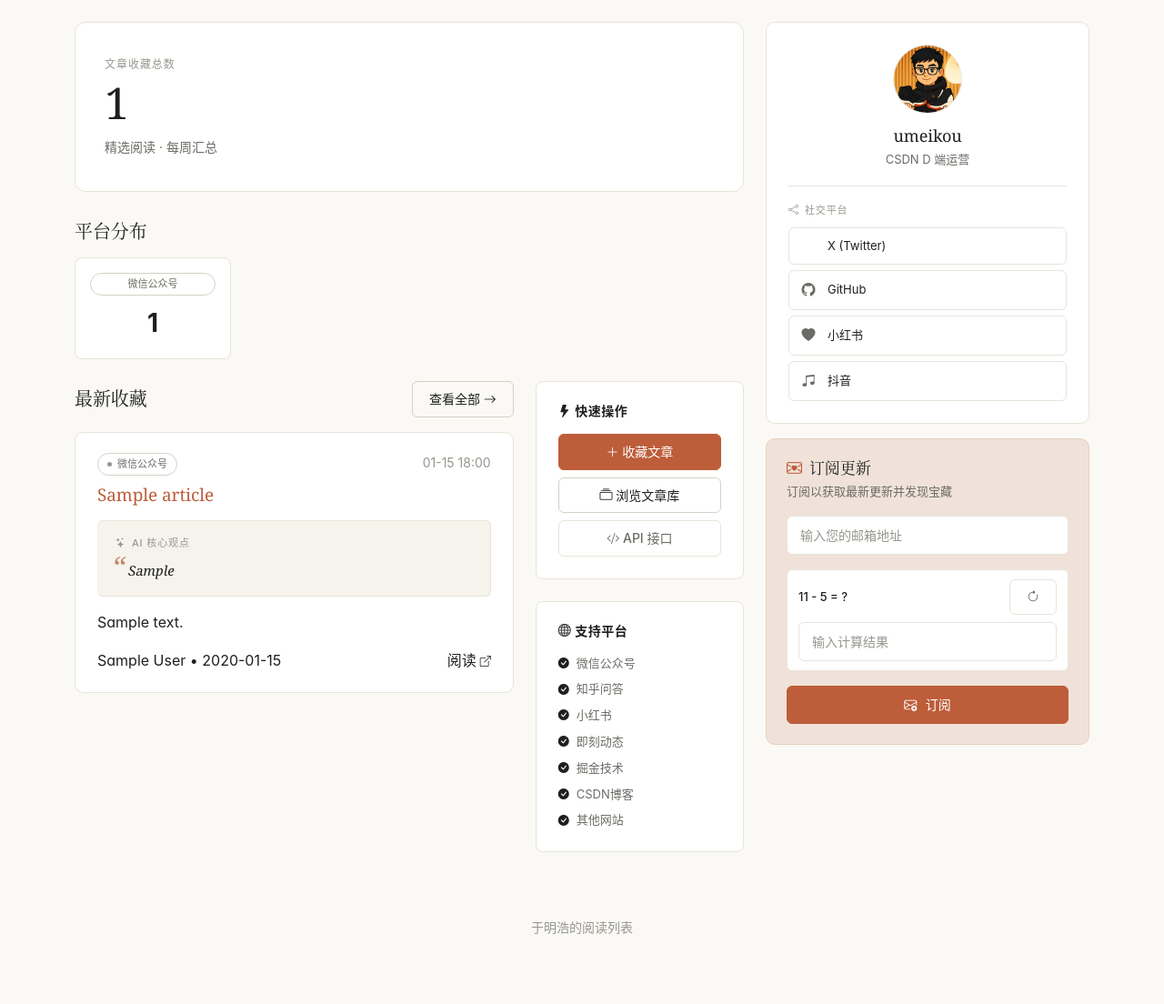
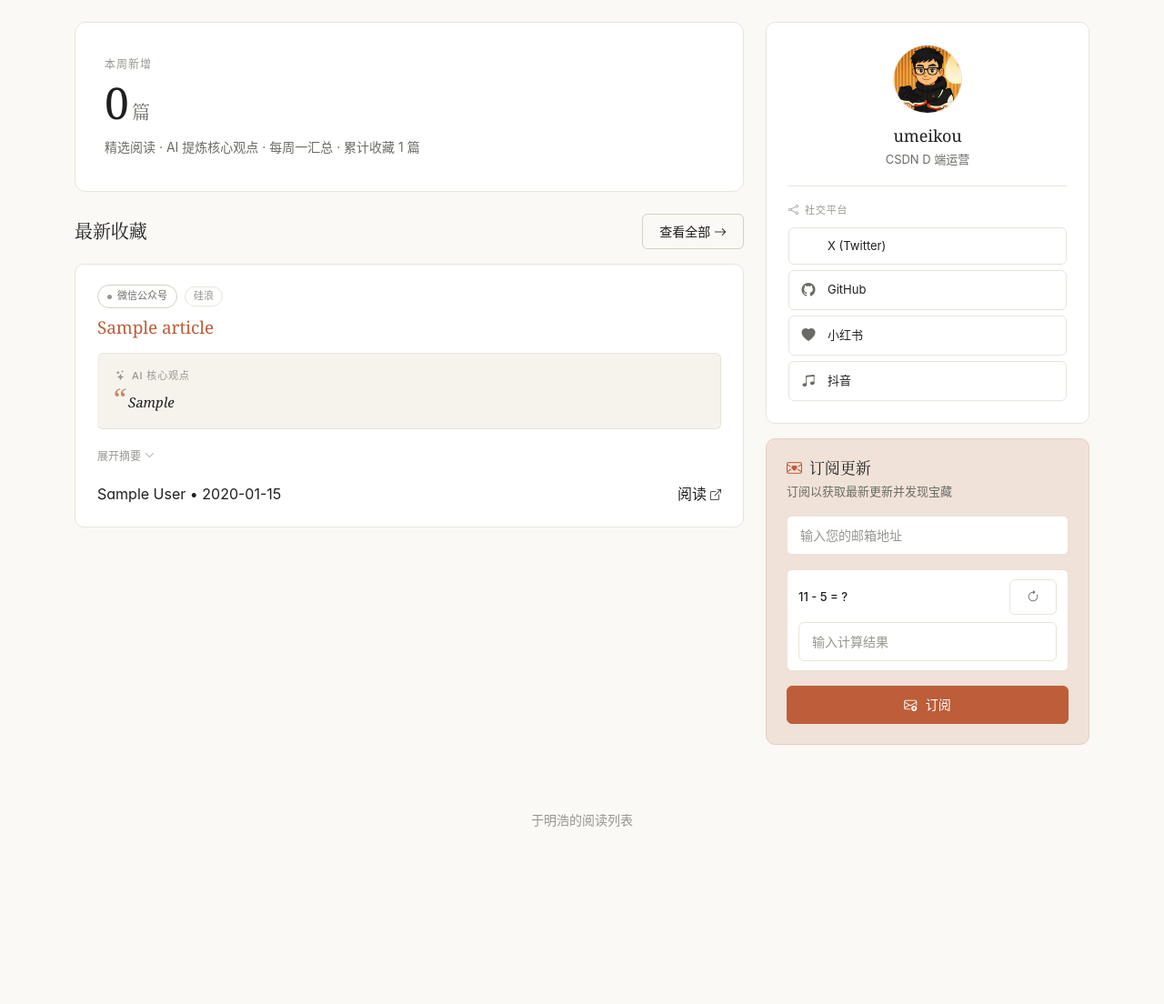
Before and after one commit to umeikou/django-article-collection, a Django app: page / in a window 1280 px wide. Shown: the part 66-1170 px from the top of the page at 91% size. After the commit the page ends 975 px from the top, so only its background shows below. Run offline with Django 5.2, Linux system fonts and the light colour scheme; tables that the repository leaves empty hold one stand-in row (values such as "Sample post").

Commit message:
v2.1.0 + v2.2.0: 首页阅读体验改版与主题分类
v2.1.0 首页改版：
- 最新收藏占满整宽成为页面主体，移除快速操作/支持平台面板
- 顶部改为「本周新增」视角，卡片新增预计阅读时长与 7 天内「新」标记
- AI 摘要默认折叠（展开摘要），摘要截断改为 line-clamp
- 支持整卡点击打开原文；移除首页平台分布统计

v2.2.0 主题分类：
- Article 新增 category 字段（硅浪/商场/人间/烟火/赛场/杂记）
- 文章与播客收藏时由 AI 自动归类（classify_category），失败回退杂记
- 文章库新增分类筛选 chips，卡片展示分类标签
- 新增存量文章批量归类脚本 scripts/classify_existing_articles.py
- 更新测试：analyze_article 现发送 3 个 prompt；新增分类解析单测（39 个全过）

```diff
--- a/articles/admin.py
+++ b/articles/admin.py
@@ -7,8 +7,8 @@ from .models import (Article, CollectionTask, PodcastEpisode, PodcastTaskEvent,
 
 @admin.register(Article)
 class ArticleAdmin(admin.ModelAdmin):
-    list_display = ['title', 'platform', 'author', 'collected_at']
-    list_filter = ['platform', 'collected_at']
+    list_display = ['title', 'platform', 'category', 'author', 'collected_at']
+    list_filter = ['platform', 'category', 'collected_at']
     search_fields = ['title', 'author', 'url']
     readonly_fields = ['url_hash', 'collected_at', 'updated_at']
 
--- a/articles/serializers.py
+++ b/articles/serializers.py
@@ -5,9 +5,10 @@ from .models import Article, CollectionTask, PodcastTaskEvent
 
 class ArticleSerializer(serializers.ModelSerializer):
     platform_display = serializers.CharField(source='get_platform_display', read_only=True)
+    category_display = serializers.CharField(source='get_category_display', read_only=True)
     class Meta:
         model = Article
-        fields = ['id','url','title','content','author','publish_time','platform','platform_display','tags','ai_summary','ai_key_point','collected_at','updated_at']
+        fields = ['id','url','title','content','author','publish_time','platform','platform_display','category','category_display','tags','ai_summary','ai_key_point','collected_at','updated_at']
         read_only_fields = ['id','url_hash','ai_summary','ai_key_point','collected_at','updated_at']
 
 
--- a/articles/services.py
+++ b/articles/services.py
@@ -329,6 +329,7 @@ class ArticleCollectionService:
             # AI分析（如果启用且有内容）
             ai_summary = ''
             ai_key_point = ''
+            category = 'misc'
 
             if enable_ai and article_data.get('content'):
                 logger.info(f"开始AI分析文章: {article_data.get('title', 'Unknown')}")
@@ -341,7 +342,8 @@ class ArticleCollectionService:
                         )
                         ai_summary = ai_result.get('summary', '')
                         ai_key_point = ai_result.get('key_point', '')
-                        logger.info(f"AI分析完成: 核心观点={ai_key_point[:50]}...")
+                        category = ai_result.get('category', 'misc')
+                        logger.info(f"AI分析完成: 核心观点={ai_key_point[:50]}... 分类={category}")
                     else:
                         logger.warning("AI服务不可用，跳过AI分析")
                 except Exception as e:
@@ -356,6 +358,7 @@ class ArticleCollectionService:
                 author=article_data.get('author'),
                 publish_time=article_data.get('publish_time'),
                 platform=article_data.get('platform'),
+                category=category,
                 ai_summary=ai_summary,
                 ai_key_point=ai_key_point
             )
--- a/articles/views.py
+++ b/articles/views.py
@@ -278,19 +278,29 @@ def changelog_view(request):
 
 
 def index(request):
-    """首页视图"""
-    # 获取统计数据
+    """首页视图 — 以「最新收藏」为主体，统计仅作辅助信息"""
+    from django.utils import timezone
+    from datetime import timedelta
+
+    # 统计数据
     total_articles = Article.objects.count()
-    platform_stats = Article.objects.values('platform').annotate(
-        count=Count('id')
-    ).order_by('-count')
+    week_new_count = Article.objects.filter(
+        collected_at__gte=timezone.now() - timedelta(days=7)
+    ).count()
 
-    # 获取最新文章
-    recent_articles = Article.objects.all()[:10]
+    # 获取最新文章，附加阅读时长 / 新鲜度标记
+    recent_articles = list(Article.objects.all()[:10])
+    for article in recent_articles:
+        chars = len(article.content or '')
+        if chars >= 300:
+            article.reading_minutes = max(1, round(chars / 400))
+        else:
+            article.reading_minutes = None
+        article.is_new = article.collected_at >= timezone.now() - timedelta(days=7)
 
     context = {
         'total_articles': total_articles,
-        'platform_stats': platform_stats,
+        'week_new_count': week_new_count,
         'recent_articles': recent_articles,
         'platform_choices': Article.PLATFORM_CHOICES,
     }
@@ -306,6 +316,11 @@ def article_list(request):
     platform = request.GET.get('platform')
     if platform:
         articles = articles.filter(platform=platform)
+
+    # 主题分类筛选
+    category = request.GET.get('category')
+    if category:
+        articles = articles.filter(category=category)
 
     # 搜索
     search = request.GET.get('search')
@@ -325,6 +340,8 @@ def article_list(request):
         'total_count': paginator.count,
         'platform_choices': Article.PLATFORM_CHOICES,
         'current_platform': platform,
+        'category_choices': Article.CATEGORY_CHOICES,
+        'current_category': category,
         'search_query': search,
     }
 
--- a/static/css/style.css
+++ b/static/css/style.css
@@ -1229,3 +1229,126 @@ hr { border-color: var(--border-color); opacity: 1; }
         padding-bottom: 72px;
     }
 }
+
+/* ===== 首页改版（v2.1.0）===== */
+
+/* 平台分布 — 一行小标签 */
+.platform-chips-row {
+    display: flex;
+    flex-wrap: wrap;
+    gap: 8px;
+}
+
+.platform-chip {
+    display: inline-flex;
+    align-items: center;
+    gap: 6px;
+    font-size: 12px;
+    color: var(--text-secondary);
+    border: 1px solid var(--border-color);
+    border-radius: 999px;
+    padding: 4px 12px;
+    background: var(--surface-color);
+}
+
+.platform-chip-count {
+    font-weight: 600;
+    color: var(--text-primary);
+    font-variant-numeric: tabular-nums;
+}
+
+/* 新鲜度标记 */
+.new-badge {
+    display: inline-block;
+    font-size: 11px;
+    font-weight: 600;
+    line-height: 1;
+    color: var(--accent-color);
+    border: 1px solid var(--accent-color);
+    border-radius: 999px;
+    padding: 3px 8px;
+    letter-spacing: 0.05em;
+}
+
+/* 摘要按行截断（代替 truncatechars 硬切） */
+.article-summary-clamp {
+    display: -webkit-box;
+    -webkit-line-clamp: 3;
+    -webkit-box-orient: vertical;
+    overflow: hidden;
+}
+
+/* 摘要折叠开关 */
+.summary-toggle {
+    display: inline-flex;
+    align-items: center;
+    gap: 4px;
+    font-size: 12px;
+    font-weight: 500;
+    color: var(--text-muted);
+    text-decoration: none;
+    margin-bottom: 4px;
+    cursor: pointer;
+}
+
+.summary-toggle:hover {
+    color: var(--accent-color);
+}
+
+.summary-toggle i {
+    font-size: 11px;
+    transition: transform 160ms ease;
+}
+
+.summary-toggle[aria-expanded="true"] {
+    color: var(--text-secondary);
+}
+
+/* 整卡可点 */
+.article-item-clickable {
+    cursor: pointer;
+}
+
+/* ===== 主题分类（v2.2.0）===== */
+
+/* 卡片上的分类小标签 */
+.category-tag {
+    display: inline-block;
+    font-size: 11px;
+    color: var(--text-muted);
+    border: 1px solid var(--border-color);
+    border-radius: 999px;
+    padding: 2px 9px;
+    line-height: 1.4;
+}
+
+/* 文章库分类筛选 chips */
+.category-chips-row {
+    display: flex;
+    flex-wrap: wrap;
+    gap: 8px;
+}
+
+.category-chip {
+    display: inline-block;
+    font-size: 12px;
+    color: var(--text-secondary);
+    text-decoration: none;
+    border: 1px solid var(--border-color);
+    border-radius: 999px;
+    padding: 4px 14px;
+    background: var(--surface-color);
+    transition: border-color 160ms ease, color 160ms ease;
+}
+
+.category-chip:hover {
+    color: var(--text-primary);
+    border-color: var(--border-strong);
+    text-decoration: none;
+}
+
+.category-chip.active {
+    color: var(--accent-color);
+    border-color: var(--accent-color);
+    font-weight: 500;
+}
--- a/templates/articles/base.html
+++ b/templates/articles/base.html
@@ -13,7 +13,7 @@
 
     <link href="https://cdn.jsdelivr.net/npm/bootstrap@5.3.0/dist/css/bootstrap.min.css" rel="stylesheet">
     <link href="https://cdn.jsdelivr.net/npm/bootstrap-icons@1.10.0/font/bootstrap-icons.css" rel="stylesheet">
-    <link rel="stylesheet" href="{% static 'css/style.css' %}?v=20260524c">
+    <link rel="stylesheet" href="{% static 'css/style.css' %}?v=20261120b">
     {% block styles %}{% endblock %}
 </head>
 <body>
--- a/templates/articles/index.html
+++ b/templates/articles/index.html
@@ -1,6 +1,6 @@
 {% extends 'articles/base.html' %}
 
-{% block title %}统计概览 · 于明浩的文章·播客列表{% endblock %}
+{% block title %}于明浩的文章·播客列表{% endblock %}
 
 {% block content_col_class %}col-lg-8{% endblock %}
 
@@ -11,49 +11,24 @@
 {% endblock %}
 
 {% block content %}
-<!-- 欢迎区域 -->
+<!-- 欢迎区域 — 读者视角：本周有什么新内容 -->
 <div class="row mb-4">
     <div class="col-12">
         <div class="liquid-glass-panel" style="padding: 2.25rem 2rem; border-radius: 12px;">
             <p style="margin: 0 0 6px 0; font-size: 12px; color: var(--text-muted); text-transform: uppercase; letter-spacing: 0.08em; font-weight: 500;">
-                文章收藏总数
+                本周新增
             </p>
-            <div class="stats-number">{{ total_articles }}</div>
+            <div class="stats-number">{{ week_new_count }}<span style="font-size: 1.25rem; font-weight: 500; color: var(--text-secondary);"> 篇</span></div>
             <p style="margin: 0.75rem 0 0 0; color: var(--text-secondary); font-size: 14px;">
-                精选阅读 · 每周汇总
+                精选阅读 · AI 提炼核心观点 · 每周一汇总<span class="d-none d-sm-inline"> · 累计收藏 {{ total_articles }} 篇</span>
             </p>
-        </div>
-    </div>
-</div>
-
-<!-- 平台统计 -->
-<div class="row mb-4">
-    <div class="col-12">
-        <h3 style="margin: 8px 0 16px 0; font-family: var(--font-serif); font-size: 20px; font-weight: 500; letter-spacing: -0.005em;">平台分布</h3>
-        <div class="row g-3">
-            {% for stat in platform_stats %}
-            <div class="col-6 col-md-4 col-lg-3">
-                <div class="liquid-glass-panel" style="padding: 1rem; border-radius: 8px; text-align: center;">
-                    <span class="platform-badge mb-2 d-block">
-                        {% for choice in platform_choices %}
-                            {% if choice.0 == stat.platform %}
-                                {{ choice.1 }}
-                            {% endif %}
-                        {% endfor %}
-                    </span>
-                    <div style="font-size: 28px; font-weight: 700; color: var(--text-primary);">
-                        {{ stat.count }}
-                    </div>
-                </div>
-            </div>
-            {% endfor %}
         </div>
     </div>
 </div>
 
 <!-- 最新收藏 -->
 <div class="row">
-    <div class="col-lg-8">
+    <div class="col-12">
         <div class="d-flex justify-content-between align-items-center mb-3">
             <h3 style="margin: 0; font-family: var(--font-serif); font-size: 20px; font-weight: 500; letter-spacing: -0.005em;">最新收藏</h3>
             <a href="{% url 'articles:list' %}" class="btn btn-outline-accent btn-sm">
@@ -64,8 +39,9 @@
         {% if recent_articles %}
             <div class="d-flex flex-column gap-3">
                 {% for article in recent_articles %}
-                <div class="article-item">
+                <div class="article-item article-item-clickable" data-href="{{ article.url }}">
                     <div class="d-flex justify-content-between align-items-start mb-2">
+                        <div class="d-flex align-items-center gap-2">
                             <span class="platform-badge">
                                 {% for choice in platform_choices %}
                                     {% if choice.0 == article.platform %}
@@ -73,11 +49,20 @@
                                     {% endif %}
                                 {% endfor %}
                             </span>
-                        <small class="text-muted">{{ article.collected_at|date:"m-d H:i" }}</small>
+                            <span class="category-tag">{{ article.get_category_display }}</span>
+                        </div>
+                        <div class="d-flex align-items-center gap-2">
+                            {% if article.is_new %}<span class="new-badge">新</span>{% endif %}
+                            {% if article.reading_minutes %}
+                                <small class="text-muted d-flex align-items-center gap-1">
+                                    <i class="bi bi-clock" style="font-size: 12px;"></i> 约 {{ article.reading_minutes }} 分钟
+                                </small>
+                            {% endif %}
+                        </div>
                     </div>
 
                     <h4 class="article-title">
-                        <a href="{{ article.url }}" target="_blank" class="text-decoration-none">
+                        <a href="{{ article.url }}" target="_blank" rel="noopener" class="text-decoration-none">
                             {{ article.title|default:"无标题"|truncatechars:60 }}
                         </a>
                     </h4>
@@ -91,14 +76,19 @@
                     </div>
                     {% endif %}
 
-                    {% if article.ai_summary %}
-                    <p class="article-summary">
-                        {{ article.ai_summary|truncatechars:150 }}
-                    </p>
+                    {% if article.ai_key_point and article.ai_summary %}
+                    <a class="summary-toggle collapsed" data-bs-toggle="collapse"
+                       href="#summary-{{ article.id|default:forloop.counter }}" role="button"
+                       aria-expanded="false" aria-controls="summary-{{ article.id|default:forloop.counter }}">
+                        展开摘要 <i class="bi bi-chevron-down"></i>
+                    </a>
+                    <div class="collapse" id="summary-{{ article.id|default:forloop.counter }}">
+                        <p class="article-summary">{{ article.ai_summary }}</p>
+                    </div>
+                    {% elif article.ai_summary %}
+                    <p class="article-summary article-summary-clamp">{{ article.ai_summary }}</p>
                     {% elif article.content %}
-                    <p class="article-summary">
-                        {{ article.content|truncatechars:120 }}
-                    </p>
+                    <p class="article-summary article-summary-clamp">{{ article.content|truncatechars:200 }}</p>
                     {% endif %}
 
                     <div class="article-meta">
@@ -109,7 +99,7 @@
                             {% endif %}
                             <span>{{ article.collected_at|date:"Y-m-d" }}</span>
                         </div>
-                        <a href="{{ article.url }}" target="_blank"
+                        <a href="{{ article.url }}" target="_blank" rel="noopener"
                            class="text-decoration-none d-flex align-items-center gap-1"
                            style="color: var(--text-primary); font-weight: 500;">
                             阅读 <i class="bi bi-box-arrow-up-right" style="font-size: 12px;"></i>
@@ -131,63 +121,31 @@
             </div>
         {% endif %}
     </div>
-
-    <!-- 侧边栏 -->
-    <div class="col-lg-4">
-        <!-- 快速操作 -->
-        <div class="liquid-glass-panel mb-4" style="padding: 1.5rem; border-radius: 8px;">
-            <h5 style="margin: 0 0 1rem 0; font-size: 14px; font-weight: 600; text-transform: uppercase; letter-spacing: 0.5px;">
-                <i class="bi bi-lightning-fill" style="color: var(--text-primary);"></i> 快速操作
-            </h5>
-            <div class="d-grid gap-2">
-                <a href="{% url 'articles:collect' %}" class="btn btn-accent">
-                    <i class="bi bi-plus-lg"></i> 收藏文章
-                </a>
-                <a href="{% url 'articles:list' %}" class="btn btn-outline-accent">
-                    <i class="bi bi-collection"></i> 浏览文章库
-                </a>
-                <a href="/api/articles/" class="btn btn-outline-secondary" target="_blank">
-                    <i class="bi bi-code-slash"></i> API 接口
-                </a>
-            </div>
-        </div>
-
-        <!-- 支持平台 -->
-        <div class="liquid-glass-panel" style="padding: 1.5rem; border-radius: 8px;">
-            <h5 style="margin: 0 0 1rem 0; font-size: 14px; font-weight: 600; text-transform: uppercase; letter-spacing: 0.5px;">
-                <i class="bi bi-globe" style="color: var(--text-primary);"></i> 支持平台
-            </h5>
-            <div class="d-flex flex-column gap-2">
-                <div class="d-flex align-items-center gap-2">
-                    <i class="bi bi-check-circle-fill" style="color: var(--text-primary); font-size: 12px;"></i>
-                    <span style="font-size: 13px; color: var(--text-secondary);">微信公众号</span>
-                </div>
-                <div class="d-flex align-items-center gap-2">
-                    <i class="bi bi-check-circle-fill" style="color: var(--text-primary); font-size: 12px;"></i>
-                    <span style="font-size: 13px; color: var(--text-secondary);">知乎问答</span>
-                </div>
-                <div class="d-flex align-items-center gap-2">
-                    <i class="bi bi-check-circle-fill" style="color: var(--text-primary); font-size: 12px;"></i>
-                    <span style="font-size: 13px; color: var(--text-secondary);">小红书</span>
-                </div>
-                <div class="d-flex align-items-center gap-2">
-                    <i class="bi bi-check-circle-fill" style="color: var(--text-primary); font-size: 12px;"></i>
-                    <span style="font-size: 13px; color: var(--text-secondary);">即刻动态</span>
-                </div>
-                <div class="d-flex align-items-center gap-2">
-                    <i class="bi bi-check-circle-fill" style="color: var(--text-primary); font-size: 12px;"></i>
-                    <span style="font-size: 13px; color: var(--text-secondary);">掘金技术</span>
-                </div>
-                <div class="d-flex align-items-center gap-2">
-                    <i class="bi bi-check-circle-fill" style="color: var(--text-primary); font-size: 12px;"></i>
-                    <span style="font-size: 13px; color: var(--text-secondary);">CSDN博客</span>
-                </div>
-                <div class="d-flex align-items-center gap-2">
-                    <i class="bi bi-check-circle-fill" style="color: var(--text-primary); font-size: 12px;"></i>
-                    <span style="font-size: 13px; color: var(--text-secondary);">其他网站</span>
-                </div>
-            </div>
-        </div>
-    </div>
 </div>
 {% endblock %}
+
+{% block scripts %}
+<script>
+// 整卡可点：点击卡片任意空白处跳转原文（链接、摘要折叠等交互元素除外）
+(function() {
+    document.querySelectorAll('.article-item-clickable[data-href]').forEach(function(card) {
+        card.addEventListener('click', function(e) {
+            if (e.target.closest('a') || e.target.closest('[data-bs-toggle]')) return;
+            if (String(window.getSelection())) return;
+            window.open(card.dataset.href, '_blank', 'noopener');
+        });
+    });
+    // 摘要折叠开关文案
+    document.querySelectorAll('.summary-toggle').forEach(function(toggle) {
+        var target = document.querySelector(toggle.getAttribute('href'));
+        if (!target) return;
+        target.addEventListener('show.bs.collapse', function() {
+            toggle.innerHTML = '收起摘要 <i class="bi bi-chevron-up"></i>';
+        });
+        target.addEventListener('hide.bs.collapse', function() {
+            toggle.innerHTML = '展开摘要 <i class="bi bi-chevron-down"></i>';
+        });
+    });
+})();
+</script>
+{% endblock %}
```
Also changed, not shown: articles/ai_service.py (+41 -2 lines), articles/changelog.py (+21 -0 lines), articles/models.py (+10 -0 lines), articles/podcast.py (+7 -1 lines), articles/test_podcast_collection.py (+22 -2 lines), scripts/classify_existing_articles.py (added, +64 -0 lines), templates/articles/list.html (+20 -7 lines), README.md, articles/migrations/0008_article_category.py (added). Lines whose indentation alone changed are shown as unchanged.
